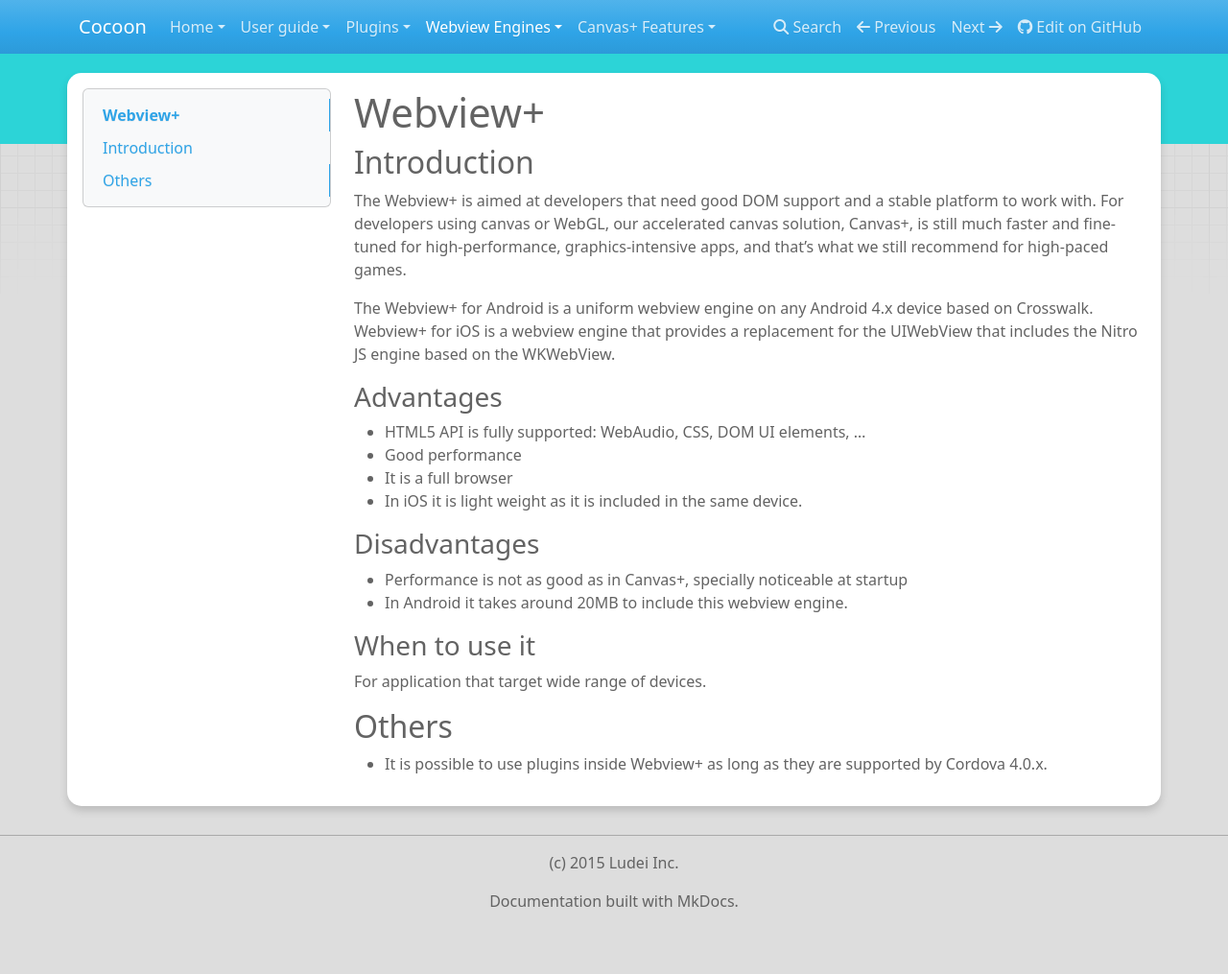
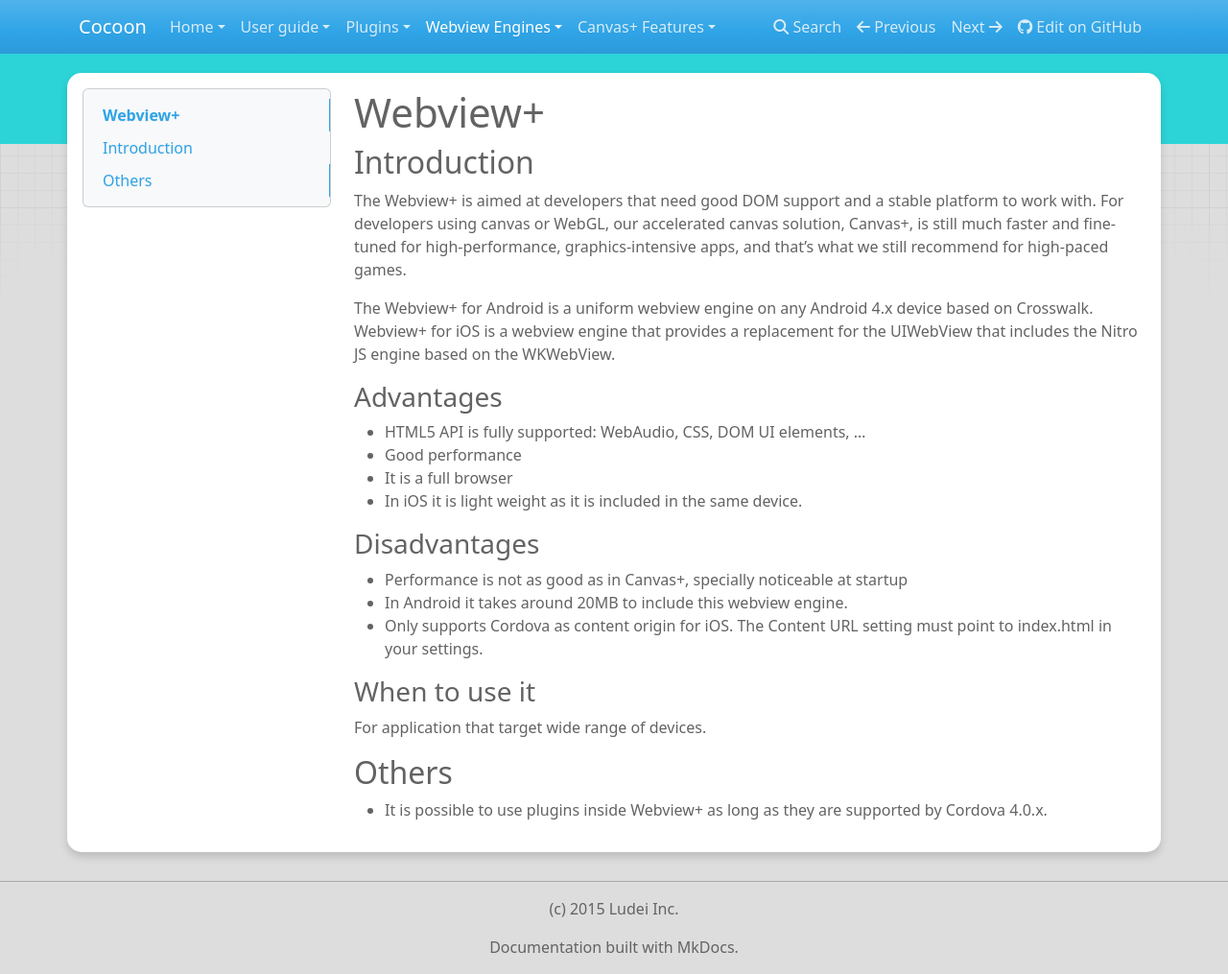
Before and after one commit to CocoonIO/cocoon-cloud-doc, an MkDocs documentation site: the page built from docs/webview-engines/webview-plus.md, in a window 1280 px wide and 1015 px high. Shown: the whole window at 96% size. Built offline with MkDocs 1.6.1, drawn with Linux system fonts in a browser that asks for light colours; nearby versions of some CDN libraries; old or Windows-style settings are respelled for this version of MkDocs.

Commit message:
Added note about Webview+ iOS not supporting Content src other that index.html

```diff
--- a/docs/webview-engines/webview-plus.md
+++ b/docs/webview-engines/webview-plus.md
@@ -18,6 +18,7 @@ The Webview+ for Android is a uniform webview engine on any Android 4.x device b
 
 * Performance is not as good as in Canvas+, specially noticeable at startup
 * In Android it takes around 20MB to include this webview engine.
+* Only supports Cordova <content src="index.html"/> as content origin for iOS. The Content URL setting must point to index.html in your settings.
 
 ### When to use it
 
```
